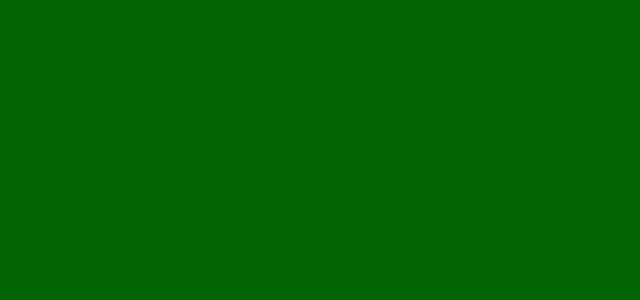
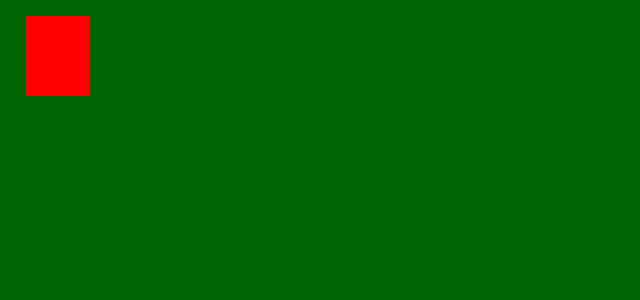
Before and after one commit to Shilldon/basic-react, a React (Create React App) app: page / in a window 1280 px wide. Shown: the top 300 px of the page, without its empty margins (0-640 px from the left). Built offline with nearby package versions, Linux system fonts and the light colour scheme.

Commit message:
added game surface and card

```diff
--- a/src/index.css
+++ b/src/index.css
@@ -15,6 +15,14 @@ code {
 
 .game-board {
   background-color: darkgreen;
-  height: 100vh;
+  height: 98vh;
   width: 100vw;
+  padding-top: 2vh;
 }
+
+.game-card {
+  background-color: red;
+  height: 10vh;
+  width: 5vw;
+  margin-left: 2vw;
+}
--- a/src/index.js
+++ b/src/index.js
@@ -4,7 +4,21 @@ import './index.css';
 
 const Board = () => {
   return (
-    <div className="game-board"></div>
+    <div className="game-board">
+      <Card />
+    </div>
+  )
+}
+
+function renderCard() {
+  return (
+    <Card />
+  )
+}
+
+function Card() {
+  return (
+    <div className="game-card"></div>
   )
 }
 
```
